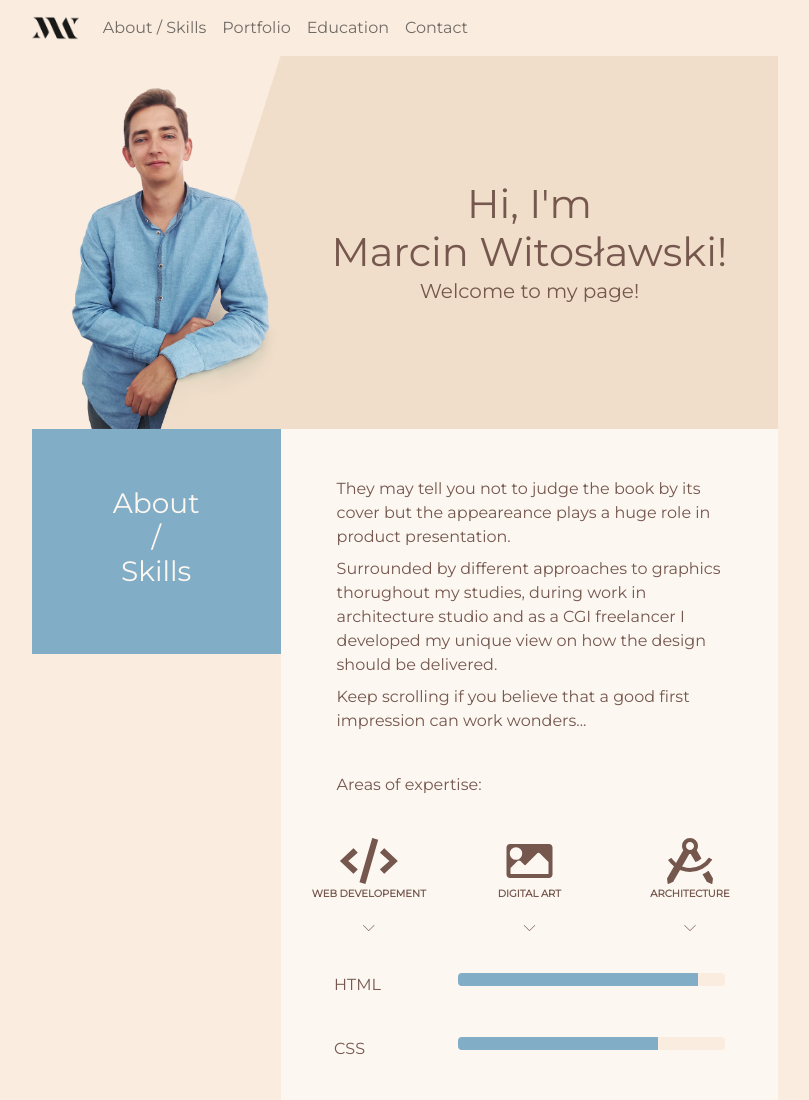
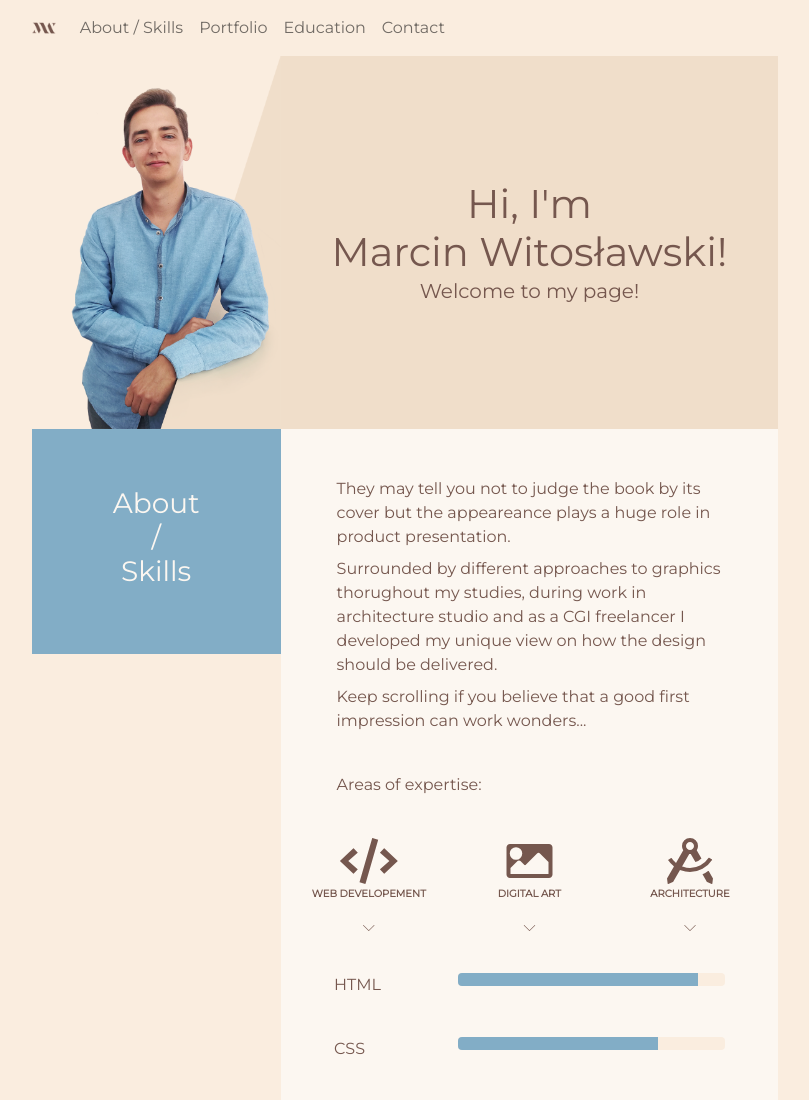
Before and after one commit to MW-00/MW-88.github.io, a website: page index.html in a window 1280 px wide. Shown: the top 1100 px of the page, without its empty margins (235-1044 px from the left). Drawn offline with nearby package versions, Linux system fonts and the light colour scheme.

Commit message:
logo braz

```diff
--- a/index.html
+++ b/index.html
@@ -9,7 +9,7 @@
   <!-- Bootstrap CSS -->
   <link rel="stylesheet" href="style.css">
   <link rel="stylesheet" href="style testy.css">
-  <link rel="icon" href="zdjecia/logofavicon.png">
+  <link rel="icon" href="zdjecia/logo braz.png">
   <!-- fontawesome -->
   <link rel="stylesheet" href="https://cdnjs.cloudflare.com/ajax/libs/font-awesome/5.15.2/css/all.min.css"
     integrity="sha512-HK5fgLBL+xu6dm/Ii3z4xhlSUyZgTT9tuc/hSrtw6uzJOvgRr2a9jyxxT1ely+B+xFAmJKVSTbpM/CuL7qxO8w=="
@@ -27,7 +27,7 @@
   <nav class="navbar navbar-expand-md navbar-light bg-light">
     <div class="container-fluid col-lg-7 col-md-9 px-md-0">
       <a class="navbar-brand d-flex justify-content-center" href="#">
-        <img src="zdjecia/logo-do-zmiany.png" alt="logo" height="24"></a>
+        <img src="zdjecia/logo braz.png" alt="logo" height="24"></a>
       <button class="navbar-toggler" type="button" data-bs-toggle="collapse" data-bs-target="#navbarNav"
         aria-controls="navbarNav" aria-expanded="false" aria-label="Toggle navigation">
         <span class="navbar-toggler-icon"></span>
```
